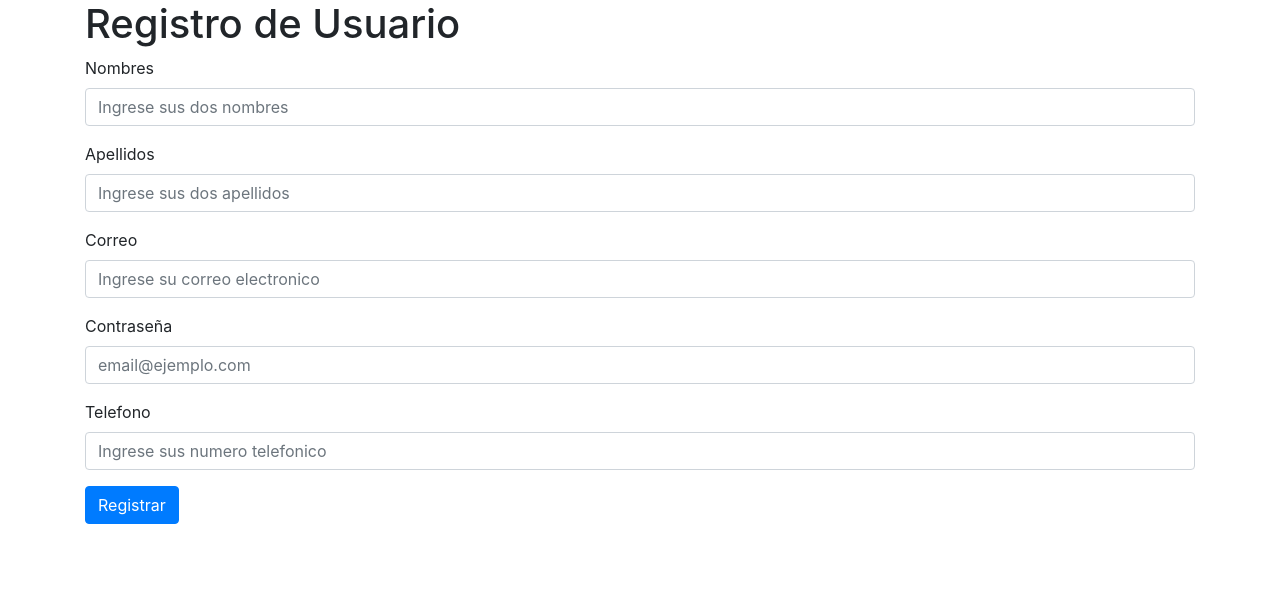
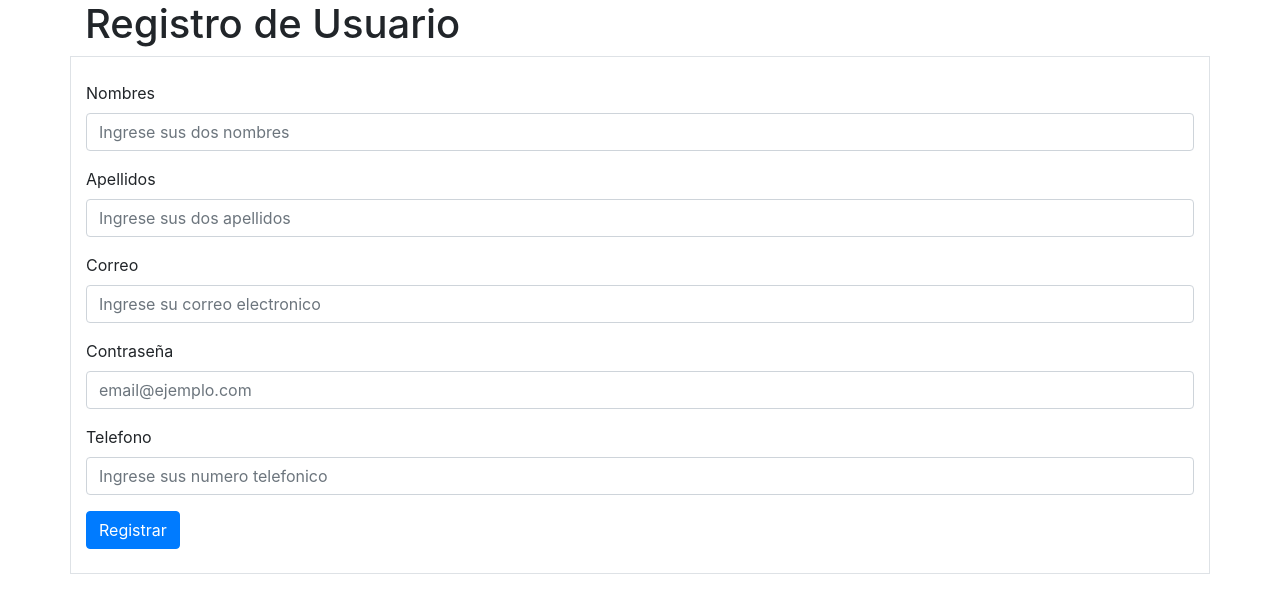
Before and after one commit to dlassog1/Aplicaciones_Telematicas, a PHP site: page /FormularioUsuarios.php in a window 1280 px wide. Shown: the top 613 px of the page. Run offline with PHP 8.4, Linux system fonts and the light colour scheme.

Commit message:
Update FormularioUsuarios.php

```diff
--- a/FormularioUsuarios.php
+++ b/FormularioUsuarios.php
@@ -17,7 +17,8 @@ and open the template in the editor.
         <div class="container">
             <h1>Registro de Usuario</h1>
         </div>
-        <div class="container">
+        <div class="container border">
+            <br>
             <form>
                 <div class="form-group">
                     <label>Nombres</label>
@@ -42,6 +43,7 @@ and open the template in the editor.
 
                 <button type="submit" class="btn btn-primary" name="btnregistraru">Registrar</button>
             </form>
+            <br>
         </div>
         <?php
         // put your code here
```
